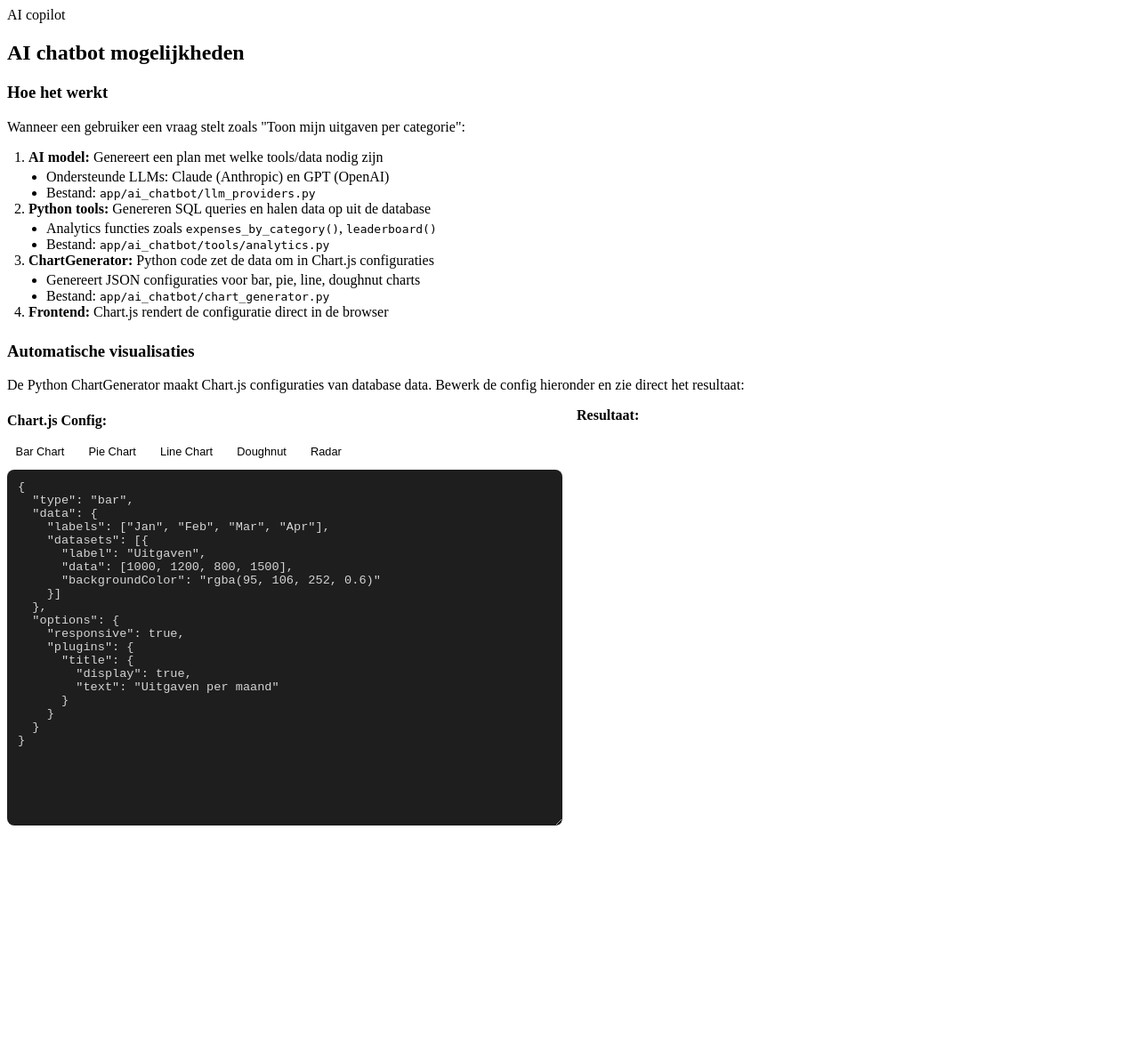
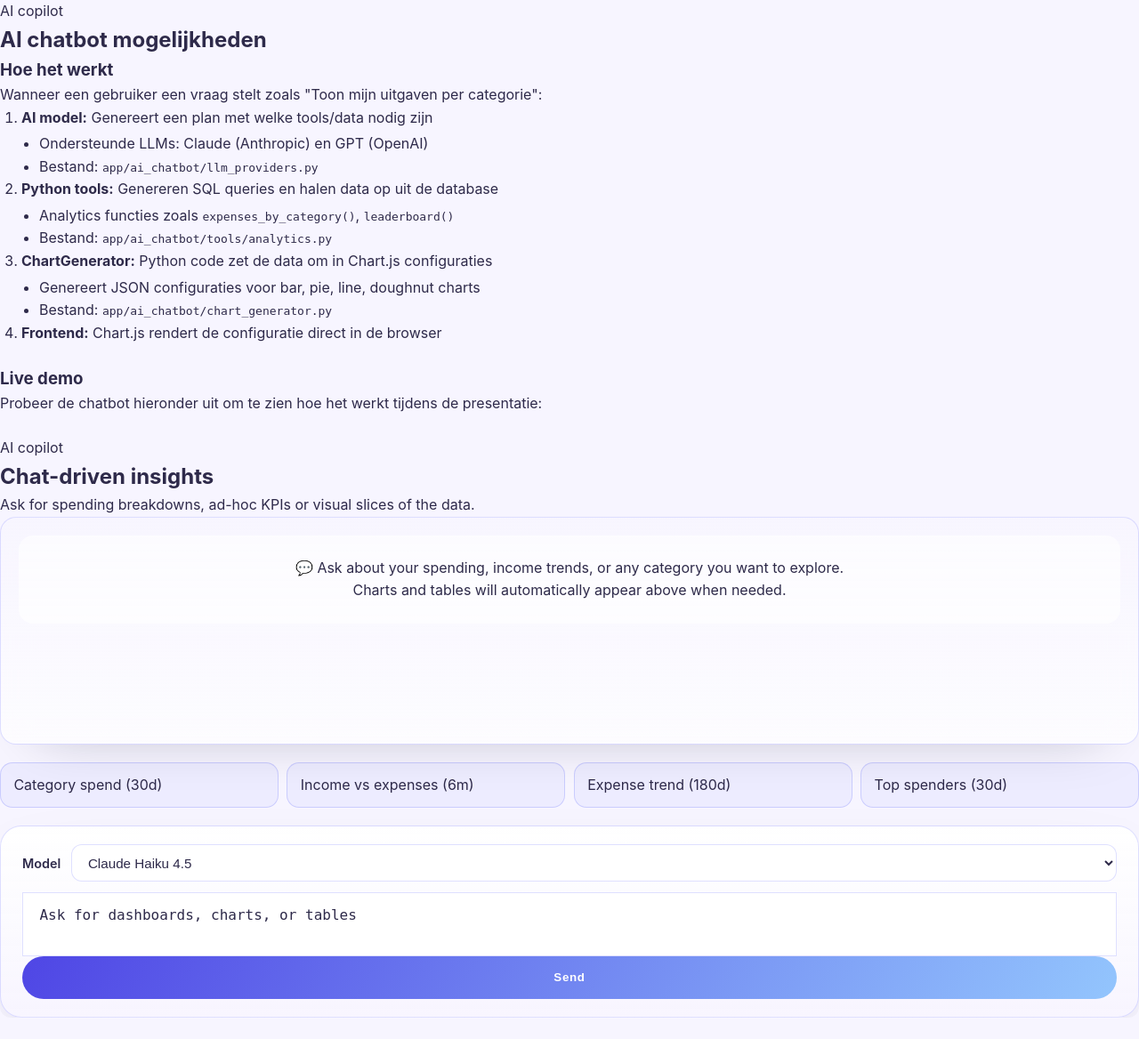
Before and after one commit to duckwilly/finance, a Python web app: template app/templates/presentation/slides/ai_chatbot_mogelijkheden.html in a window 1280 px wide. Shown: the whole page at 89% size. Before the commit the page ends 928 px from the top, so only its background shows below. Run offline with Jinja, Linux system fonts and the light colour scheme; the template is opened without the code that fills it, so the values that code supplies are empty; a map, chart or similar area stays blank.

Commit message:
implemented ai chatbot window

```diff
--- a/app/templates/presentation/slides/ai_chatbot_mogelijkheden.html
+++ b/app/templates/presentation/slides/ai_chatbot_mogelijkheden.html
@@ -31,216 +31,161 @@
     </div>
 
     <div>
-      <h3 class="slide__section-title">Automatische visualisaties</h3>
-      <p>De Python ChartGenerator maakt Chart.js configuraties van database data. Bewerk de config hieronder en zie direct het resultaat:</p>
+      <h3 class="slide__section-title">Live demo</h3>
+      <p>Probeer de chatbot hieronder uit om te zien hoe het werkt tijdens de presentatie:</p>
 
-      <div style="margin: 1rem 0; display: grid; grid-template-columns: 1fr 1fr; gap: 1rem;">
-        <div>
-          <div style="display: flex; justify-content: space-between; align-items: center; margin-bottom: 0.5rem;">
-            <label style="font-weight: 600;">Chart.js Config:</label>
-            <button
-              onclick="renderDemoChart()"
-              style="padding: 0.4rem 0.8rem; background: var(--primary); color: white; border: none; border-radius: 6px; cursor: pointer; font-size: 0.9rem;">
-              ▶ Render
+      <link rel="stylesheet" href="{{ url_for('static', path='ai_chatbot/chatbot.css') }}" />
+      <script src="{{ url_for('static', path='ai_chatbot/chatbot.js') }}" defer></script>
+
+      <div style="margin: 1.5rem 0; border: 1px solid var(--presentation-border); border-radius: 12px; overflow: hidden; background: var(--presentation-surface);">
+        <div style="display: grid; grid-template-rows: auto 1fr; gap: 0; min-height: 600px;">
+          <!-- Response panel (shown when response arrives) -->
+          <section id="dashboard-panel" class="details details--ai" data-panel="chatbot" style="display: none; border-bottom: 1px solid var(--presentation-border); max-height: 400px; overflow-y: auto;">
+            <div class="details__panel details__panel--focus">
+              <div class="chatbot-visuals" aria-live="polite">
+                <div class="chart-container" id="chart-container" style="display: none;">
+                  <h3 class="chart-title" id="chart-title"></h3>
+                  <canvas id="chart-canvas"></canvas>
+                </div>
+
+                <div class="table-container" id="table-container" style="display: none;">
+                  <table id="data-table">
+                    <thead id="table-head"></thead>
+                    <tbody id="table-body"></tbody>
+                  </table>
+                </div>
+
+                <div id="chat-visualizations-panel" class="chat-visualizations"></div>
+              </div>
+            </div>
+          </section>
+
+          <!-- Chatbot interface -->
+          <aside class="workspace__chat" id="dashboard-chat" aria-label="AI assistant" style="position: relative; width: 100%;">
+            <div class="chat-panel" style="height: 100%; border: none; border-radius: 0;">
+              <div class="chat-panel__header">
+                <div class="chat-panel__header-copy">
+                  <p class="eyebrow">AI copilot</p>
+                  <h2 class="chat-panel__title">Chat-driven insights</h2>
+                  <p class="chat-panel__hint">
+                    Ask for spending breakdowns, ad-hoc KPIs or visual slices of the data.
+                  </p>
+                </div>
+              </div>
+
+              <div class="chat-panel__body" id="chat-panel-body">
+                <div class="chat-panel__scroll">
+                  <div class="chat-messages" id="chat-messages" aria-live="polite">
+                    <div class="welcome-message">
+                      <p>💬 Ask about your spending, income trends, or any category you want to explore.</p>
+                      <p>Charts and tables will automatically appear above when needed.</p>
+                    </div>
+                  </div>
+
+                  <ul class="chat-quick-actions" aria-label="Suggested prompts">
+                    <li>
+                      <button type="button" data-chat-suggestion="Show a bar chart of expenses by category for the last 30 days with x_axis=category and y_axis=total, sorted descending, using EUR.">
+                        Category spend (30d)
+                      </button>
+                    </li>
+                    <li>
+                      <button type="button" data-chat-suggestion="Compare monthly income vs expenses over the last 6 months as a grouped bar chart with x_axis=month and y_axis=[income_total,expenses], sorted ascending by month.">
+                        Income vs expenses (6m)
+                      </button>
+                    </li>
+                    <li>
+                      <button type="button" data-chat-suggestion="Plot an expense trend line for the last 180 days with x_axis=month and y_axis=total, sorted ascending by month.">
+                        Expense trend (180d)
+                      </button>
+                    </li>
+                    <li>
+                      <button type="button" data-chat-suggestion="List the top 5 spenders in the last 30 days as a bar chart with x_axis=party_name and y_axis=total, sorted descending.">
+                        Top spenders (30d)
+                      </button>
+                    </li>
+                  </ul>
+
+                  <div id="chat-visualizations" class="chat-visualizations"></div>
+                </div>
+
+                <div class="chat-input-container">
+                  <form
+                    id="chat-form"
+                    data-chatbot-form
+                    hx-post="/chatbot/query/htmx"
+                    hx-target="#dashboard-panel"
+                    hx-swap="innerHTML"
+                    hx-indicator="#loading-indicator"
+                  >
+                    <input type="hidden" name="response_mode" value="visualization" />
+                    <div class="chat-input-row">
+                      <label class="chat-model-label" for="model-select">Model</label>
+                      <select id="model-select" name="model">
+                        <option value="claude-haiku-4-5-20251001">Claude Haiku 4.5</option>
+                        <option value="gpt-4o-mini">GPT 4o Mini</option>
+                      </select>
+                    </div>
+                    <div class="chat-input-block">
+                      <textarea
+                        name="question"
+                        id="question-input"
+                        class="chat-input-block__textarea"
+                        placeholder="Ask for dashboards, charts, or tables"
+                        autocomplete="off"
+                        rows="2"
+                        data-min-height="72"
+                        data-max-height="220"
+                        required
+                      ></textarea>
+                      <button type="submit" class="chat-input-block__button" id="send-button">
+                        <span>Send</span>
                       </button>
                     </div>
-          <div style="display: flex; gap: 0.5rem; margin-bottom: 0.5rem; flex-wrap: wrap;">
-            <button onclick="loadTemplate('bar')" style="padding: 0.3rem 0.6rem; background: var(--presentation-surface-strong); border: 1px solid var(--presentation-border); border-radius: 4px; cursor: pointer; font-size: 0.8rem;">Bar Chart</button>
-            <button onclick="loadTemplate('pie')" style="padding: 0.3rem 0.6rem; background: var(--presentation-surface-strong); border: 1px solid var(--presentation-border); border-radius: 4px; cursor: pointer; font-size: 0.8rem;">Pie Chart</button>
-            <button onclick="loadTemplate('line')" style="padding: 0.3rem 0.6rem; background: var(--presentation-surface-strong); border: 1px solid var(--presentation-border); border-radius: 4px; cursor: pointer; font-size: 0.8rem;">Line Chart</button>
-            <button onclick="loadTemplate('doughnut')" style="padding: 0.3rem 0.6rem; background: var(--presentation-surface-strong); border: 1px solid var(--presentation-border); border-radius: 4px; cursor: pointer; font-size: 0.8rem;">Doughnut</button>
-            <button onclick="loadTemplate('radar')" style="padding: 0.3rem 0.6rem; background: var(--presentation-surface-strong); border: 1px solid var(--presentation-border); border-radius: 4px; cursor: pointer; font-size: 0.8rem;">Radar</button>
+                    <div class="loading-indicator" id="loading-indicator">
+                      <div class="spinner"></div>
+                      <span>Thinking...</span>
                     </div>
-          <textarea
-            id="chart-config-editor"
-            style="width: 100%; min-height: 400px; padding: 0.75rem; border: 1px solid var(--presentation-border); border-radius: 8px; background: #1e1e1e; color: #d4d4d4; font-family: 'Courier New', monospace; font-size: 0.85rem; resize: vertical;"
-            spellcheck="false">{
-  "type": "bar",
-  "data": {
-    "labels": ["Jan", "Feb", "Mar", "Apr"],
-    "datasets": [{
-      "label": "Uitgaven",
-      "data": [1000, 1200, 800, 1500],
-      "backgroundColor": "rgba(95, 106, 252, 0.6)"
-    }]
-  },
-  "options": {
-    "responsive": true,
-    "plugins": {
-      "title": {
-        "display": true,
-        "text": "Uitgaven per maand"
-      }
-    }
-  }
-}</textarea>
+                  </form>
                 </div>
-        <div>
-          <label style="font-weight: 600; display: block; margin-bottom: 0.5rem;">Resultaat:</label>
-          <div style="border: 1px solid var(--presentation-border); border-radius: 8px; padding: 1rem; background: var(--presentation-surface-strong); min-height: 400px; display: flex; align-items: center; justify-content: center;">
-            <canvas id="demo-chart-canvas"></canvas>
+                <div id="chatbot-response-target" style="display: none;"></div>
               </div>
             </div>
+          </aside>
         </div>
+      </div>
+
       <script>
-        let demoChartInstance = null;
-
-        const chartTemplates = {
-          bar: {
-            type: "bar",
-            data: {
-              labels: ["Jan", "Feb", "Mar", "Apr"],
-              datasets: [{
-                label: "Uitgaven",
-                data: [1000, 1200, 800, 1500],
-                backgroundColor: "rgba(95, 106, 252, 0.6)"
-              }]
-            },
-            options: {
-              responsive: true,
-              plugins: {
-                title: {
-                  display: true,
-                  text: "Uitgaven per maand"
-                }
-              }
-            }
-          },
-          pie: {
-            type: "pie",
-            data: {
-              labels: ["Huur", "Boodschappen", "Transport", "Entertainment"],
-              datasets: [{
-                data: [800, 400, 200, 100],
-                backgroundColor: [
-                  "rgba(95, 106, 252, 0.8)",
-                  "rgba(96, 165, 250, 0.8)",
-                  "rgba(139, 92, 246, 0.8)",
-                  "rgba(244, 114, 182, 0.8)"
-                ]
-              }]
-            },
-            options: {
-              responsive: true,
-              plugins: {
-                title: {
-                  display: true,
-                  text: "Uitgaven per categorie"
-                }
-              }
-            }
-          },
-          line: {
-            type: "line",
-            data: {
-              labels: ["Jan", "Feb", "Mar", "Apr", "Mei"],
-              datasets: [{
-                label: "Inkomsten",
-                data: [2000, 2200, 1800, 2500, 2100],
-                borderColor: "rgba(95, 106, 252, 1)",
-                backgroundColor: "rgba(95, 106, 252, 0.1)",
-                fill: true
-              }, {
-                label: "Uitgaven",
-                data: [1500, 1600, 1400, 1800, 1500],
-                borderColor: "rgba(244, 114, 182, 1)",
-                backgroundColor: "rgba(244, 114, 182, 0.1)",
-                fill: true
-              }]
-            },
-            options: {
-              responsive: true,
-              plugins: {
-                title: {
-                  display: true,
-                  text: "Inkomsten vs Uitgaven"
-                }
-              }
-            }
-          },
-          doughnut: {
-            type: "doughnut",
-            data: {
-              labels: ["Cash", "Aandelen", "Obligaties"],
-              datasets: [{
-                data: [50000, 30000, 20000],
-                backgroundColor: [
-                  "rgba(95, 106, 252, 0.8)",
-                  "rgba(96, 165, 250, 0.8)",
-                  "rgba(139, 92, 246, 0.8)"
-                ]
-              }]
-            },
-            options: {
-              responsive: true,
-              plugins: {
-                title: {
-                  display: true,
-                  text: "Portfolio verdeling"
-                }
-              }
-            }
-          },
-          radar: {
-            type: "radar",
-            data: {
-              labels: ["Huur", "Boodschappen", "Transport", "Entertainment", "Zorg"],
-              datasets: [{
-                label: "Uitgaven",
-                data: [800, 400, 200, 100, 300],
-                backgroundColor: "rgba(95, 106, 252, 0.2)",
-                borderColor: "rgba(95, 106, 252, 1)"
-              }]
-            },
-            options: {
-              responsive: true,
-              plugins: {
-                title: {
-                  display: true,
-                  text: "Uitgaven overzicht"
-                }
-              }
-            }
+        // Initialize chatbot when slide is loaded
+        (function() {
+          // Wait for chatbot.js to be available
+          const initChatbot = () => {
+            if (window.initializeChatbot) {
+              window.initializeChatbot();
+            } else {
+              setTimeout(initChatbot, 100);
             }
           };
 
-        function loadTemplate(type) {
-          const editor = document.getElementById('chart-config-editor');
-          if (!editor || !chartTemplates[type]) return;
-
-          editor.value = JSON.stringify(chartTemplates[type], null, 2);
-          renderDemoChart();
+          if (document.readyState === 'loading') {
+            document.addEventListener('DOMContentLoaded', initChatbot);
+          } else {
+            initChatbot();
           }
 
-        function renderDemoChart() {
-          const editor = document.getElementById('chart-config-editor');
-          const canvas = document.getElementById('demo-chart-canvas');
-
-          if (!editor || !canvas || !window.Chart) return;
-
-          try {
-            // Parse JSON from editor
-            const config = JSON.parse(editor.value);
-
-            // Destroy existing chart if it exists
-            if (demoChartInstance) {
-              demoChartInstance.destroy();
+          // Handle HTMX responses to show the panel
+          document.body.addEventListener('htmx:afterSwap', (event) => {
+            const panel = document.getElementById('dashboard-panel');
+            if (panel && event.detail?.target === panel) {
+              panel.style.display = 'block';
+              // Scroll panel into view for presentation
+              panel.scrollIntoView({ behavior: 'smooth', block: 'nearest' });
+              // Trigger chart resize if needed
+              setTimeout(() => {
+                window.dispatchEvent(new Event('resize'));
+              }, 100);
             }
-
-            // Create new chart
-            demoChartInstance = new Chart(canvas.getContext('2d'), config);
-          } catch (e) {
-            alert('Ongeldige JSON configuratie: ' + e.message);
-            console.error('Error rendering chart:', e);
-          }
-        }
-
-        // Auto-render on page load
-        if (document.readyState === 'loading') {
-          document.addEventListener('DOMContentLoaded', renderDemoChart);
-        } else {
-          renderDemoChart();
-        }
+          });
+        })();
       </script>
     </div>
   </div>
```
Lines whose indentation alone changed are shown as unchanged.
